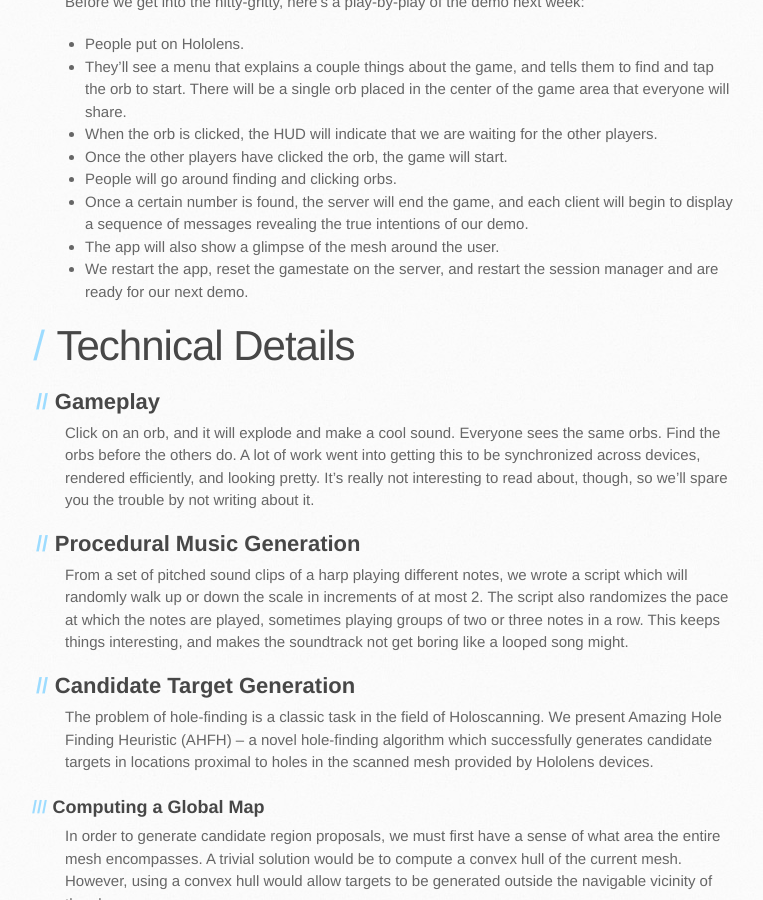
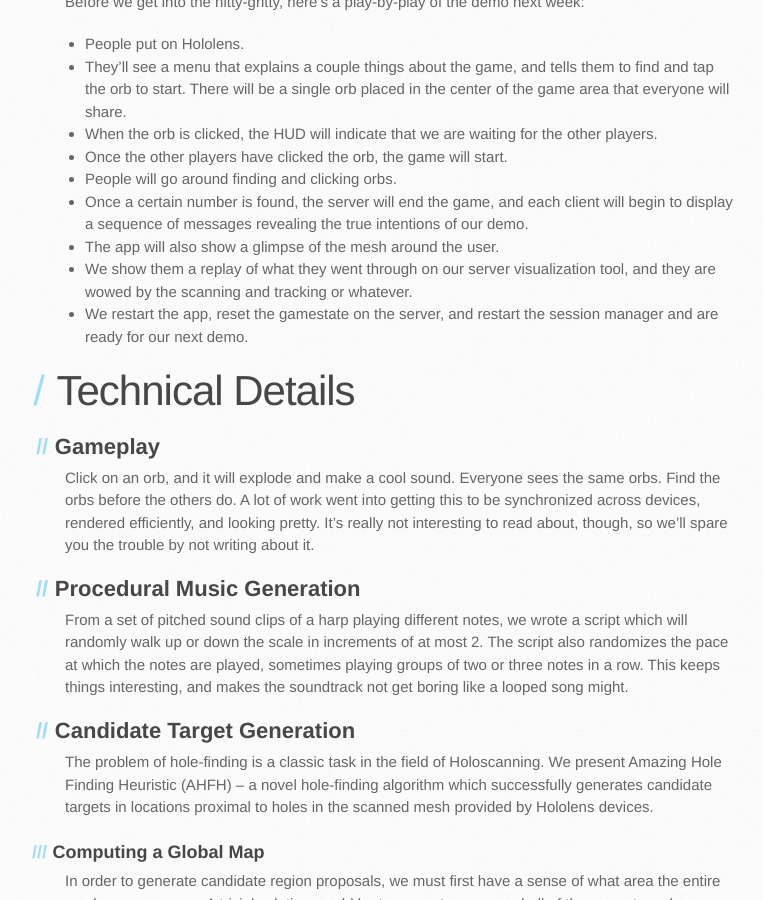
Before and after one commit to holoscanner/holoscanner.github.io, a Jekyll site: the page built from _posts/2016-05-25-week-8.md, in a window 1280 px wide and 900 px high, scrolled down 1477 px. Shown: the whole window, without its empty margins (80-843 px from the left). Built offline with Jekyll 4.4.1, drawn with Linux system fonts in a browser that asks for light colours.

Commit message:
Forgot something

```diff
--- a/_posts/2016-05-25-week-8.md
+++ b/_posts/2016-05-25-week-8.md
@@ -53,6 +53,7 @@ Before we get into the nitty-gritty, here's a play-by-play of the demo next week
   * People will go around finding and clicking orbs.
   * Once a certain number is found, the server will end the game, and each client will begin to display a sequence of messages revealing the true intentions of our demo.
   * The app will also show a glimpse of the mesh around the user.
+  * We show them a replay of what they went through on our server visualization tool, and they are wowed by the scanning and tracking or whatever.
   * We restart the app, reset the gamestate on the server, and restart the session manager and are ready for our next demo.
 
 # Technical Details
```
